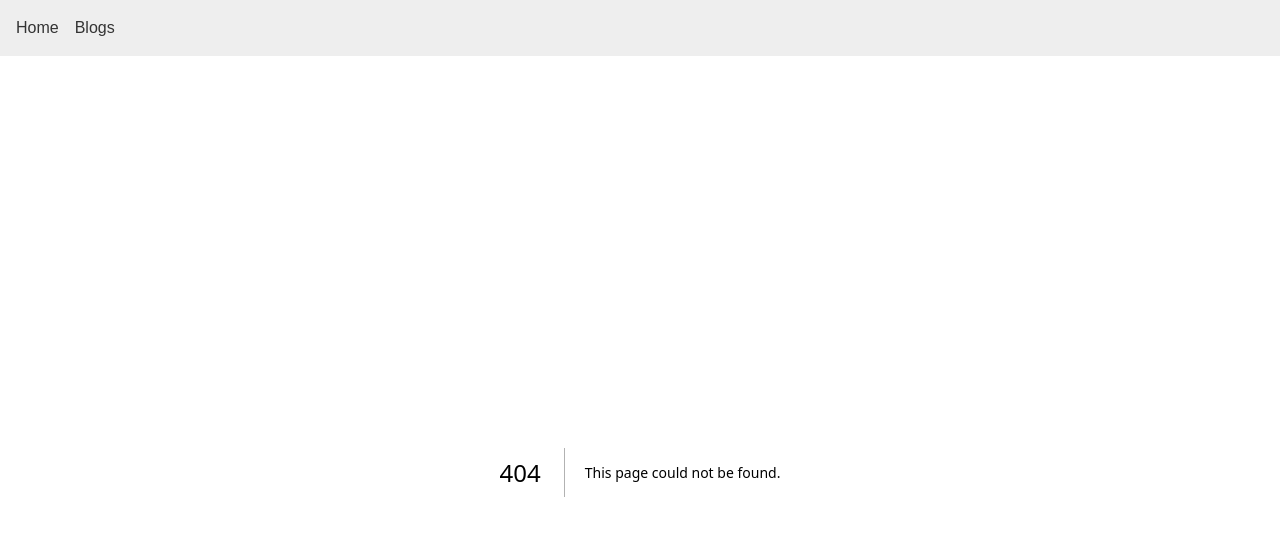
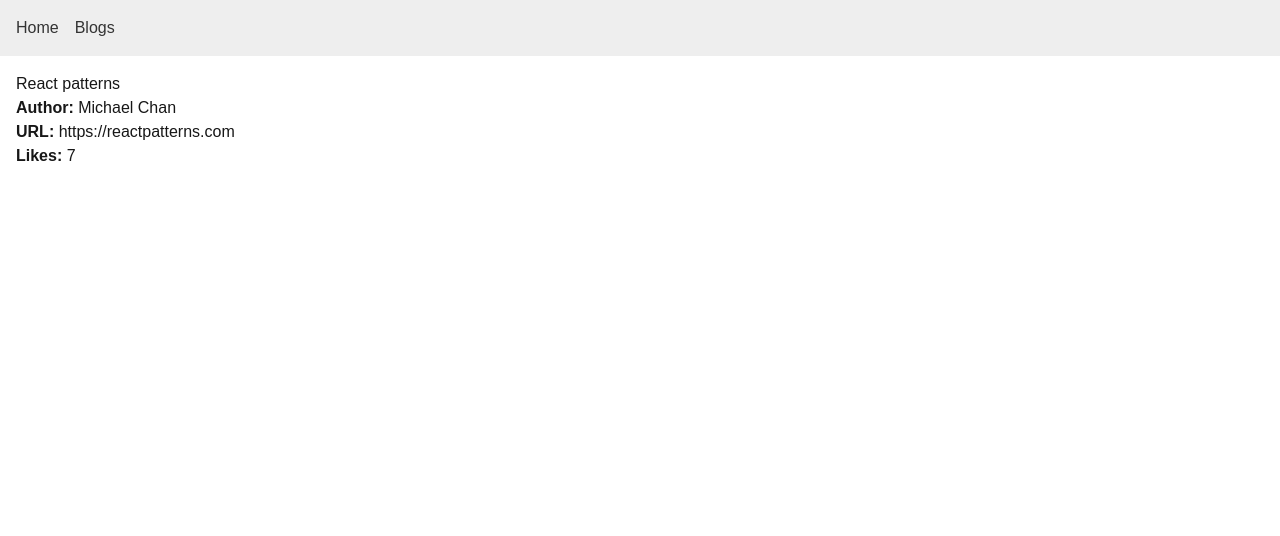
Before and after one commit to nicolasdev97/fullstack-open-6, a Next.js app in the folder part14/blogapp-nextjs/: page /blogs/1 in a window 1280 px wide. Before the commit this address had no page. Shown: the top 536 px of the page. Built offline with nearby package versions, Linux system fonts and the light colour scheme.

Commit message:
Exercise 14.3.

```diff
--- /dev/null
+++ b/part14/blogapp-nextjs/app/blogs/[id]/page.tsx
@@ -0,0 +1,35 @@
+import { blogs } from "@/lib/blogs";
+
+type BlogPageProps = {
+  params: Promise<{
+    id: string;
+  }>;
+};
+
+export default async function BlogPage({ params }: BlogPageProps) {
+  const { id } = await params;
+
+  const blog = blogs.find((blog) => blog.id === Number(id));
+
+  if (!blog) {
+    return <div>Blog not found</div>;
+  }
+
+  return (
+    <div>
+      <h1>{blog.title}</h1>
+
+      <p>
+        <strong>Author:</strong> {blog.author}
+      </p>
+
+      <p>
+        <strong>URL:</strong> {blog.url}
+      </p>
+
+      <p>
+        <strong>Likes:</strong> {blog.likes}
+      </p>
+    </div>
+  );
+}
--- a/part14/blogapp-nextjs/app/blogs/page.tsx
+++ b/part14/blogapp-nextjs/app/blogs/page.tsx
@@ -25,7 +25,9 @@ export default function BlogsPage() {
             marginBottom: "1rem",
           }}
         >
-          <h2>{blog.title}</h2>
+          <h2>
+            <Link href={`/blogs/${blog.id}`}>{blog.title}</Link>
+          </h2>
 
           <p>
             <strong>Author:</strong> {blog.author}
```
